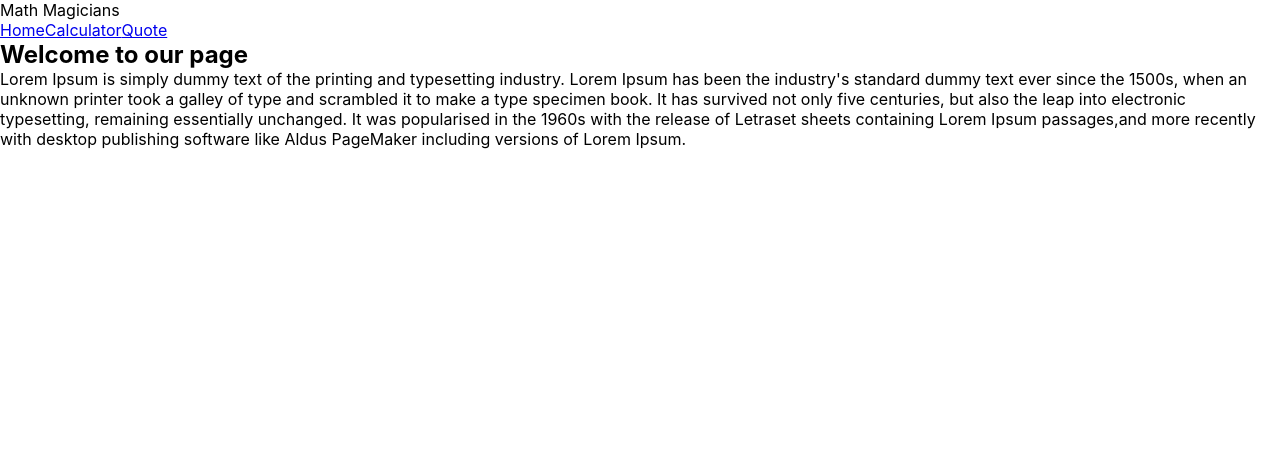
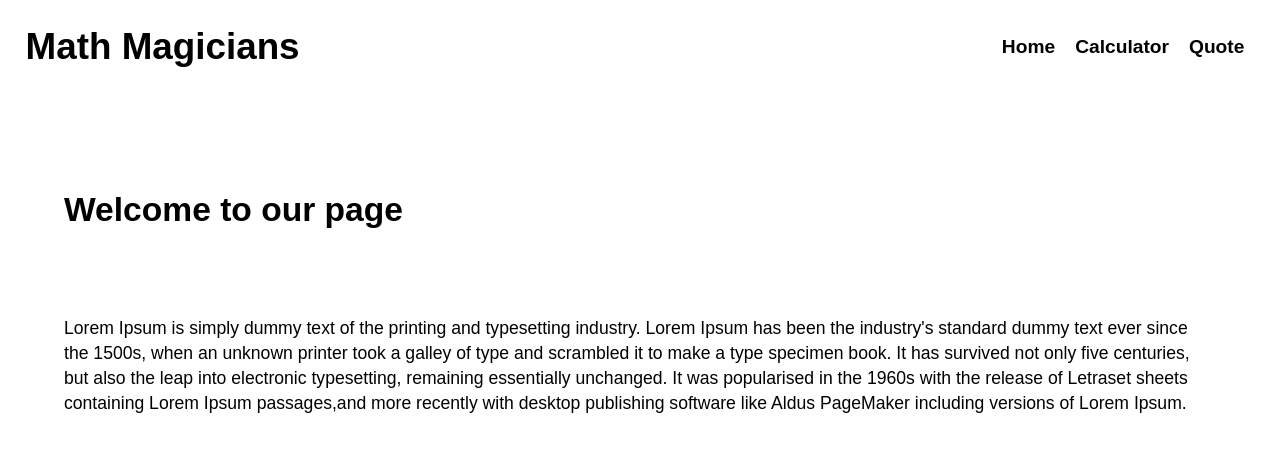
Before and after one commit to Kirabo19/Math-Magicians-setup, a React (Create React App) app in the folder calculator/: page / in a window 1280 px wide. Shown: the top 452 px of the page. Built offline with nearby package versions, Linux system fonts and the light colour scheme.

Commit message:
Add css styling

```diff
--- a/calculator/src/App.css
+++ b/calculator/src/App.css
@@ -2,4 +2,74 @@
   margin: 0;
   padding: 0;
   box-sizing: border-box;
+  font-family: 'Oxygen', 'Cantarell', sans-serif;
 }
+
+.flex {
+  display: flex;
+  flex-direction: row;
+}
+
+/* Header */
+
+.header {
+  align-items: center;
+  justify-content: space-between;
+  padding: 2%;
+}
+
+.nav_links {
+  list-style: none;
+  align-items: center;
+}
+
+.header h1 {
+  font-weight: 800;
+  font-size: 2.3em;
+}
+
+.nav_links a {
+  text-decoration: none;
+  margin: auto 10px;
+  color: black;
+  font-weight: 600;
+  font-size: 1.2em;
+}
+
+/* Home content */
+
+.home_content {
+  display: flex;
+  flex-direction: column;
+  justify-content: space-evenly;
+  margin: 10px auto;
+  width: 90vw;
+  height: 50vh;
+}
+
+h2 {
+  font-size: 2.1em;
+}
+
+.home_content p {
+  line-height: 25px;
+  font-size: 1.1em;
+  font-weight: 500;
+}
+
+/* calculator content */
+
+.calculator_content {
+  justify-content: space-around;
+  margin-top: 5vw;
+}
+
+/* Quote */
+
+.Quote {
+  position: absolute;
+  left: 50%;
+  top: 50%;
+  transform: translate(-50%, -50%);
+  text-align: center;
+}
--- a/calculator/src/components/NavBar.js
+++ b/calculator/src/components/NavBar.js
@@ -2,13 +2,13 @@
 import { NavLink } from 'react-router-dom';
 
 const NavBar = () => (
-  <header>
-    <div>Math Magicians</div>
-    <nav>
-      <ul>
-        <NavLink to="/">Home</NavLink>
-        <NavLink to="/Calculator">Calculator</NavLink>
-        <NavLink to="/Quote">Quote</NavLink>
+  <header className="flex header">
+    <h1>Math Magicians</h1>
+    <nav className="navBar">
+      <ul className="flex nav_links">
+        <li><NavLink to="/">Home</NavLink></li>
+        <li><NavLink to="/Calculator">Calculator</NavLink></li>
+        <li><NavLink to="/Quote">Quote</NavLink></li>
       </ul>
     </nav>
   </header>
--- a/calculator/src/index.js
+++ b/calculator/src/index.js
@@ -1,6 +1,5 @@
 import React from 'react';
 import ReactDOM from 'react-dom';
-import './index.css';
 import App from './App';
 
 ReactDOM.render(
--- a/calculator/src/pages/CalculatorPage.js
+++ b/calculator/src/pages/CalculatorPage.js
@@ -2,7 +2,7 @@
 import Calculator from '../components/Calculator';
 
 const CalculatorPage = () => (
-  <div>
+  <div className="flex calculator_content">
     <h1>Let&apos;s do some math!</h1>
     <Calculator />
   </div>
--- a/calculator/src/pages/Home.js
+++ b/calculator/src/pages/Home.js
@@ -1,7 +1,7 @@
 import React from 'react';
 
 const Home = () => (
-  <div>
+  <div className="home_content">
     <h2>Welcome to our page</h2>
     <p>
       Lorem Ipsum is simply dummy text of the printing and typesetting industry.
--- a/calculator/src/pages/Quote.js
+++ b/calculator/src/pages/Quote.js
@@ -1,7 +1,7 @@
 import React from 'react';
 
 const Quote = () => (
-  <h2>
+  <h2 className="Quote">
     Mathematics is not about numbers, equations, computations,
     or algorithms: it is about understanding. -William Paul Thurston
   </h2>
```
